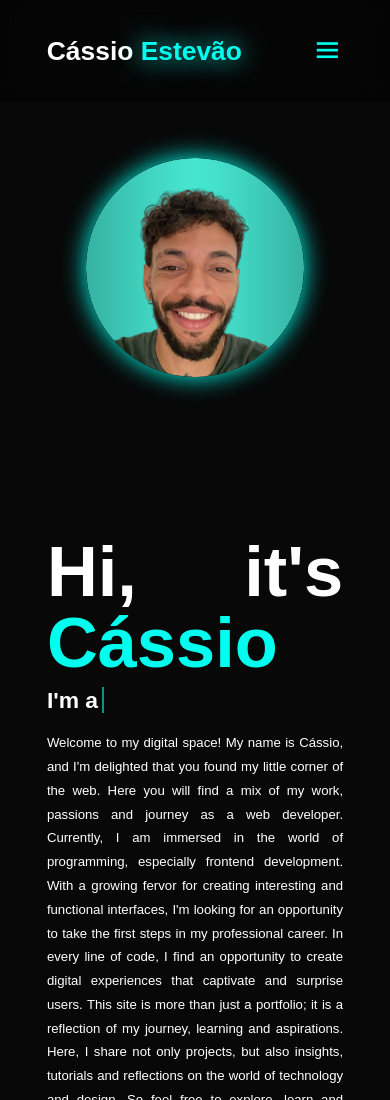
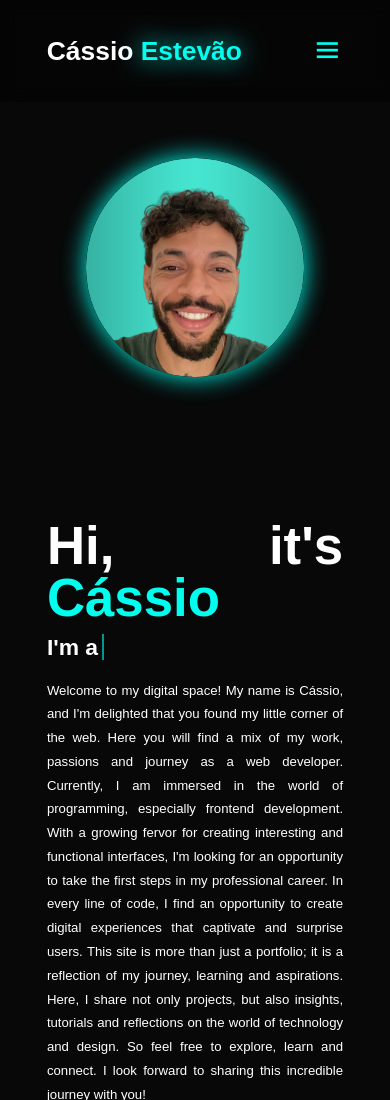
Before and after one commit to cassioestevao/WebSite, a plain HTML site: page index.html in a window 390 px wide. Shown: the top 1100 px of the page. Drawn offline with nearby package versions, Linux system fonts and the light colour scheme.

Commit message:
Update style.css

```diff
--- a/style.css
+++ b/style.css
@@ -722,8 +722,10 @@ span {
         font-size: 2.6rem;
     }
     .home-content h1{
-        font-size: 8rem;
-        margin-top: 3rem;
+        font-size: 7rem;
+        margin-top: 1rem;
+        align-items: center;
+
     }
     .home-content p{
         max-width: 600px;
@@ -740,3 +742,10 @@ span {
     }
 
 }
+@media(max-width:571px){
+    .home-content h1{
+        font-size: 6rem;
+        margin-top: 1rem;
+        align-items: center;
+    }
+}
```
